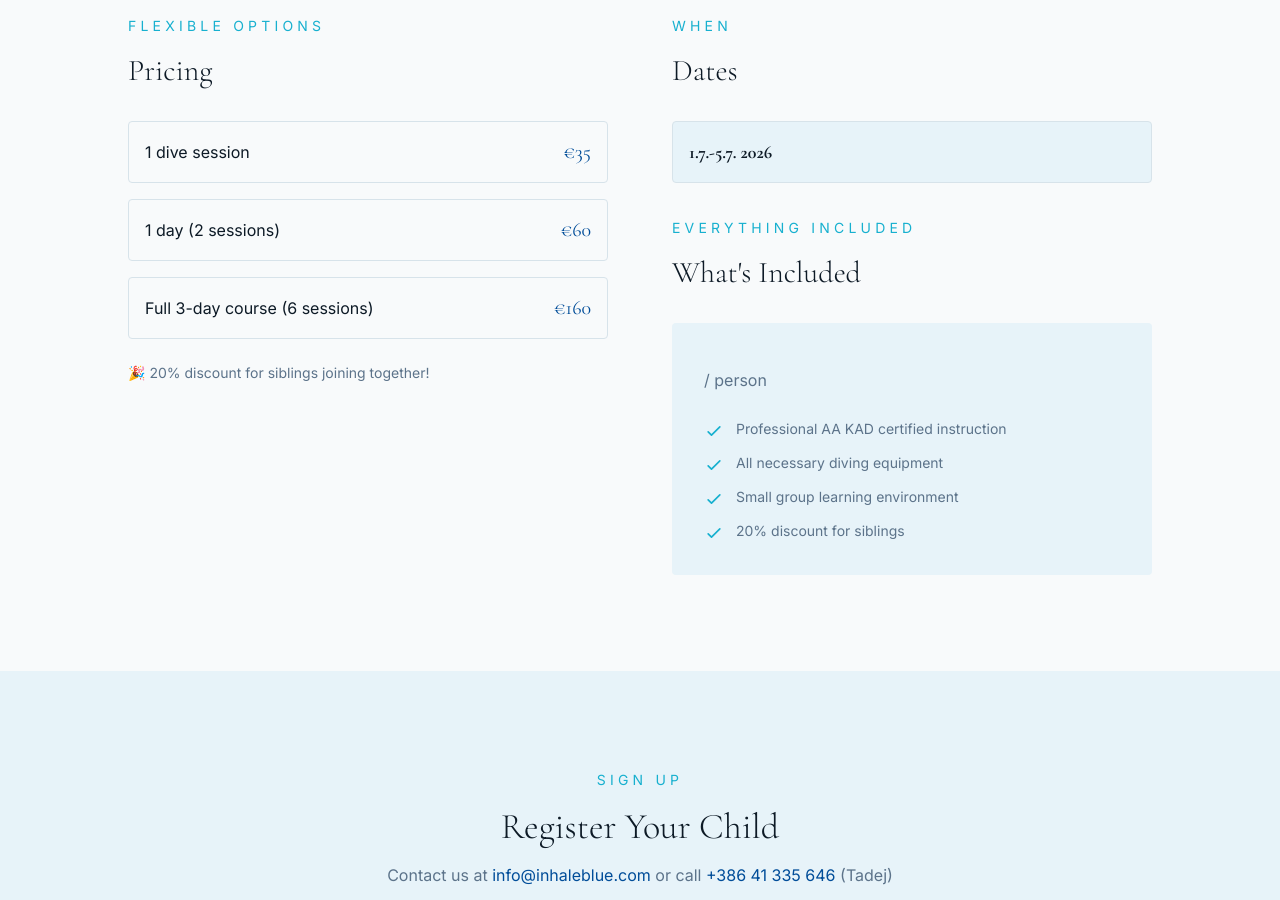
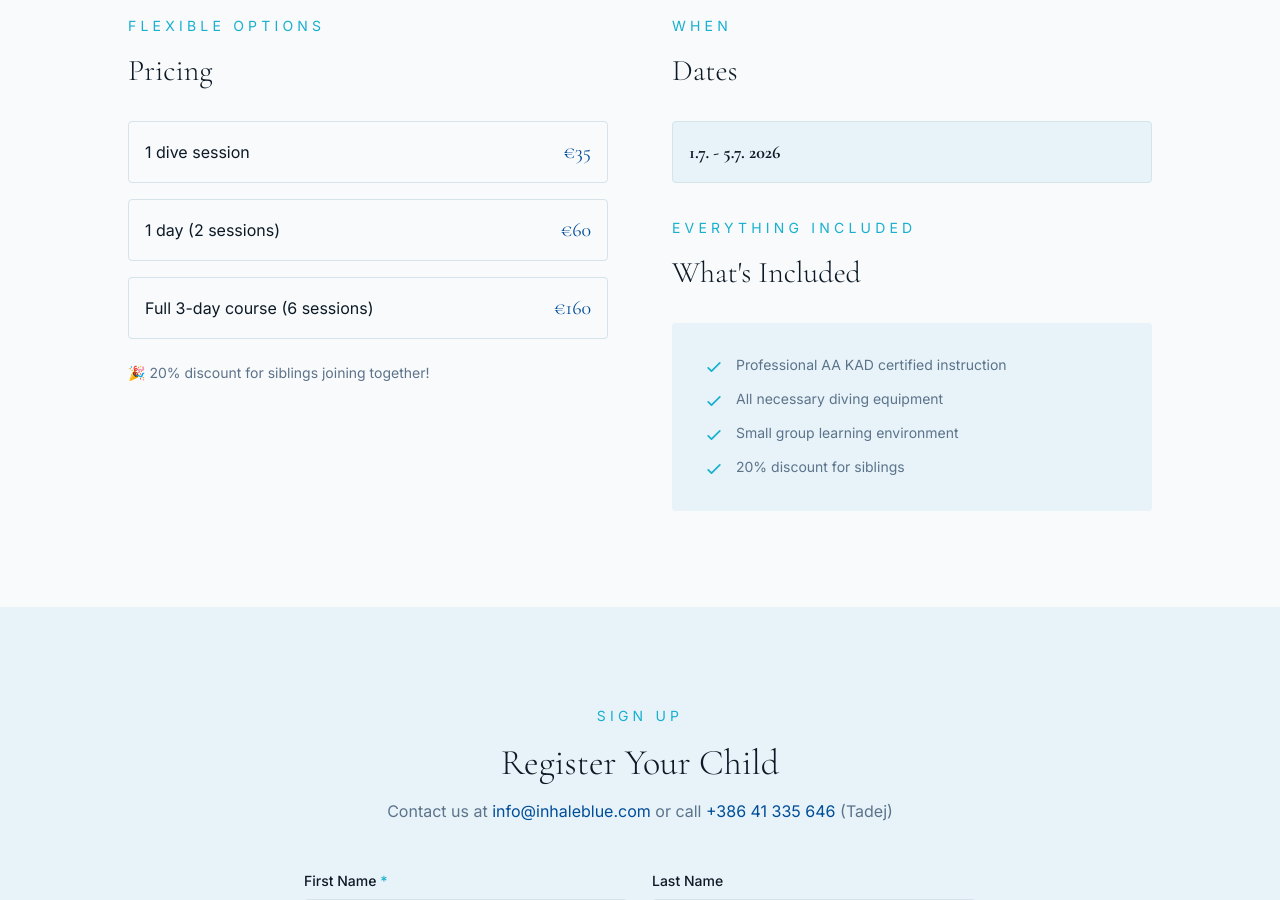
Before and after one commit to nezaBacar/inhale-blue, a Next.js app: page /courses/children-of-silba in a window 1280 px wide. Shown: the part 2800-3700 px from the top of the page. Built offline with nearby package versions, Linux system fonts and the light colour scheme.

Commit message:
Added components

```diff
--- a/app/(pages)/courses/blue-week-pag/page.tsx
+++ b/app/(pages)/courses/blue-week-pag/page.tsx
@@ -10,6 +10,7 @@ import CourseFeaturesGrid from "@/app/components/courses/FeaturesGrid";
 import CourseBookingForm from "@/app/components/courses/Form";
 import { PAG_DATES, PAG_PRICING } from "@/app/consts";
 import CourseIncludesList from "@/app/components/courses/Includes";
+import Dates from "@/app/components/courses/Date";
 
 const BlueWeekPag = () => {
   const { t } = useTranslation();
@@ -83,19 +84,7 @@ const BlueWeekPag = () => {
                 <h2 className="font-display text-3xl text-foreground font-light mt-4 mb-8">
                   {t('blueWeek.datesTitle')}
                 </h2>
-                <div className="space-y-4">
-                  {PAG_DATES.map((date) => (
-                    <div
-                      key={date}
-                      className="flex items-center gap-4 p-4 border border-border rounded-sm hover:border-primary/30 transition-colors"
-                    >
-                      <div className="w-2 h-2 rounded-full bg-accent" />
-                      <span className="font-bold font-display text-lg text-foreground">
-                        {date}
-                      </span>
-                    </div>
-                  ))}
-                </div>
+                <Dates dates={PAG_DATES} />
               </div>
             </FadeInSection>
 
--- a/app/(pages)/courses/children-of-silba/page.tsx
+++ b/app/(pages)/courses/children-of-silba/page.tsx
@@ -10,6 +10,7 @@ import CourseFeaturesGrid from "@/app/components/courses/FeaturesGrid";
 import CourseBookingForm from "@/app/components/courses/Form";
 import CourseIncludesList from "@/app/components/courses/Includes";
 import { SILBA_DATES, SILBA_FULL_COURSE_PRICE, SILBA_ONE_DAY_PRICE, SILBA_ONE_DIVE_PRICE } from "@/app/consts";
+import Dates from "@/app/components/courses/Date";
 
 const ChildrenOfSilba = () => {
   const { t } = useTranslation();
@@ -128,13 +129,7 @@ const ChildrenOfSilba = () => {
                   <h2 className="font-display text-3xl text-foreground font-light mt-4 mb-8">
                     {t('childrenOfSilba.datesTitle')}
                   </h2>
-                  <div
-                    className="flex items-center gap-4 p-4 mb-4 border border-border bg-secondary rounded-sm hover:border-primary/30 transition-colors"
-                  >
-                    <span className="font-display text-lg text-foreground font-bold">
-                      {SILBA_DATES}
-                    </span>
-                  </div>
+                  <Dates dates={SILBA_DATES} backgroundColor="bg-secondary"/>
                 </div>
 
                 <CourseIncludesList
--- a/app/(pages)/courses/depth-workshops/page.tsx
+++ b/app/(pages)/courses/depth-workshops/page.tsx
@@ -10,6 +10,7 @@ import CourseFeaturesGrid from "@/app/components/courses/FeaturesGrid";
 import CourseBookingForm from "@/app/components/courses/Form";
 import CourseIncludesList from "@/app/components/courses/Includes";
 import { DEPTH_WORKSHOP_PRICE, DEPTH_WORKSHOP_DATE } from "@/app/consts";
+import Dates from "@/app/components/courses/Date";
 
 const DepthWorkshops = () => {
   const { t } = useTranslation();
@@ -63,7 +64,7 @@ const DepthWorkshops = () => {
               {[1, 2, 3, 4].map((item) => (
                 <FadeInSection key={item} delay={item * 0.1}>
                   <div className="flex flex-col md:flex-row gap-4 md:gap-8 p-6 bg-primary-foreground/10 backdrop-blur-sm rounded-sm border border-primary-foreground/20">
-                    <div className="md:w-48 flex-shrink-0">
+                    <div className="md:w-48 shrink-0">
                       <span className="text-ocean-surface font-display text-lg">
                         {t(`depthWorkshops.scheduleTime${item}`)}
                       </span>
@@ -94,17 +95,7 @@ const DepthWorkshops = () => {
                 <h2 className="font-display text-3xl text-foreground font-light mt-4 mb-8">
                   {t('depthWorkshops.pricingTitle')}
                 </h2>
-                {DEPTH_WORKSHOP_DATE.map((date, index) => (
-                  <div
-                    key={index}
-                    className="flex items-center gap-4 p-4 mb-4 border border-border rounded-sm hover:border-primary/30 transition-colors"
-                  >
-                    <div className="w-2 h-2 rounded-full bg-accent" />
-                    <span className="font-display text-lg text-foreground font-bold">
-                      {date}
-                    </span>
-                  </div>
-                ))}
+                <Dates dates={DEPTH_WORKSHOP_DATE} />
                 <p className="mt-6 text-muted-foreground font-body text-sm">
                   {t('depthWorkshops.pricingNote')}
                 </p>
--- /dev/null
+++ b/app/components/courses/Date.tsx
@@ -0,0 +1,19 @@
+'use client'
+
+
+const Dates = ({ dates, backgroundColor }: { dates: string[], backgroundColor?: string;}) => {
+
+  return dates.map((date, index) => (
+    <div
+        key={index}
+        className={`${backgroundColor} flex items-center gap-4 p-4 mb-4 border border-border rounded-sm hover:border-primary/30 transition-colors`}
+    >
+        { dates.length > 1 && <div className="w-2 h-2 rounded-full bg-accent" /> }
+        <span className="font-display text-lg text-foreground font-bold">
+            {date}
+        </span>
+    </div>
+    ))
+};
+
+export default Dates;
--- a/app/components/courses/Includes.tsx
+++ b/app/components/courses/Includes.tsx
@@ -6,7 +6,7 @@ interface CourseIncludesListProps {
   labelKey: string;
   titleKey: string;
   itemsPrefix: string;
-  pricing: string;
+  pricing?: string;
   itemCount?: number;
 }
 
@@ -28,12 +28,12 @@ const CourseIncludesList = ({
         {t(titleKey)}
       </h2>
       <div className="p-8 bg-secondary rounded-sm">
-        <div className="mb-6">
-          <span className="font-display text-4xl text-primary">
+        { pricing && <div className="mb-6">
+          <span className="font-display text-4xl text-primary pr-2">
             {pricing}
           </span>
           <span className="text-muted-foreground font-body">{t('depthWorkshops.priceNote')}</span>
-        </div>
+        </div> }
         <ul className="space-y-3">
           {Array.from({ length: itemCount }, (_, index) => (
             <li
--- a/app/consts/index.ts
+++ b/app/consts/index.ts
@@ -12,7 +12,7 @@ export const PAG_PRICING = "€850";
 export const SILBA_ONE_DIVE_PRICE = "€35";
 export const SILBA_ONE_DAY_PRICE = "€60";
 export const SILBA_FULL_COURSE_PRICE = "€160";
-export const SILBA_DATES = "1.7.-5.7. 2026";
+export const SILBA_DATES = ["1.7. - 5.7. 2026"];
 
 export const DEPTH_WORKSHOP_PRICE = "€150";
 export const DEPTH_WORKSHOP_DATE = ["21.2. 2026", "28.2. 2026"];
--- a/app/i18n/locales/en/depthWorkshops.json
+++ b/app/i18n/locales/en/depthWorkshops.json
@@ -31,7 +31,7 @@
   "scheduleTime4": "Afternoon",
   "scheduleActivity4": "Second dive series—applying improvements and pushing boundaries",
   "pricingLabel": "Investment",
-  "pricingTitle": "Workshop Price and dates",
+  "pricingTitle": "Workshop dates",
   "priceNote": "/ person",
   "priceDescription": "Includes pre-workshop preparation session, full day at Y-40, and all coaching.",
   "pricingNote": "📍 Workshop dates announced throughout the year. Register your interest below.",
--- a/app/i18n/locales/sl/depthWorkshops.json
+++ b/app/i18n/locales/sl/depthWorkshops.json
@@ -31,7 +31,7 @@
   "scheduleTime4": "Popoldne",
   "scheduleActivity4": "Druga serija potopov — uporaba izboljšav in premikanje meja",
   "pricingLabel": "Investicija",
-  "pricingTitle": "Cena delavnice in termini",
+  "pricingTitle": "Termini",
   "priceNote": "/ osebo",
   "priceDescription": "Vključuje pripravljalno serijo pred delavnico, cel dan v Y-40 in vodenje.",
   "pricingNote": "📍 Termini delavnic se objavljajo skozi leto. Spodaj prijavite svoje zanimanje.",
```
